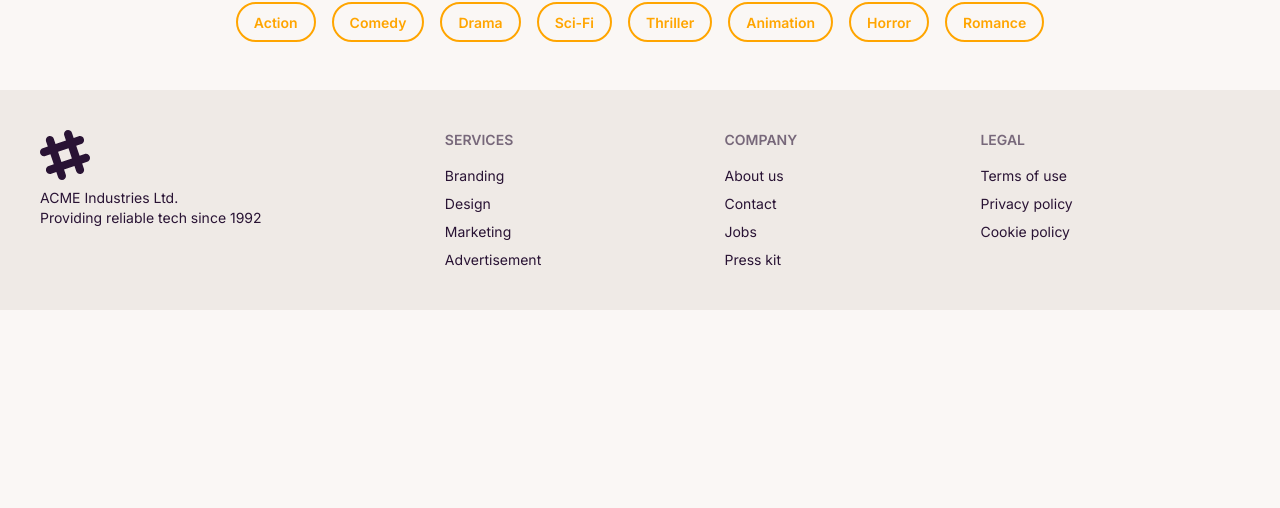
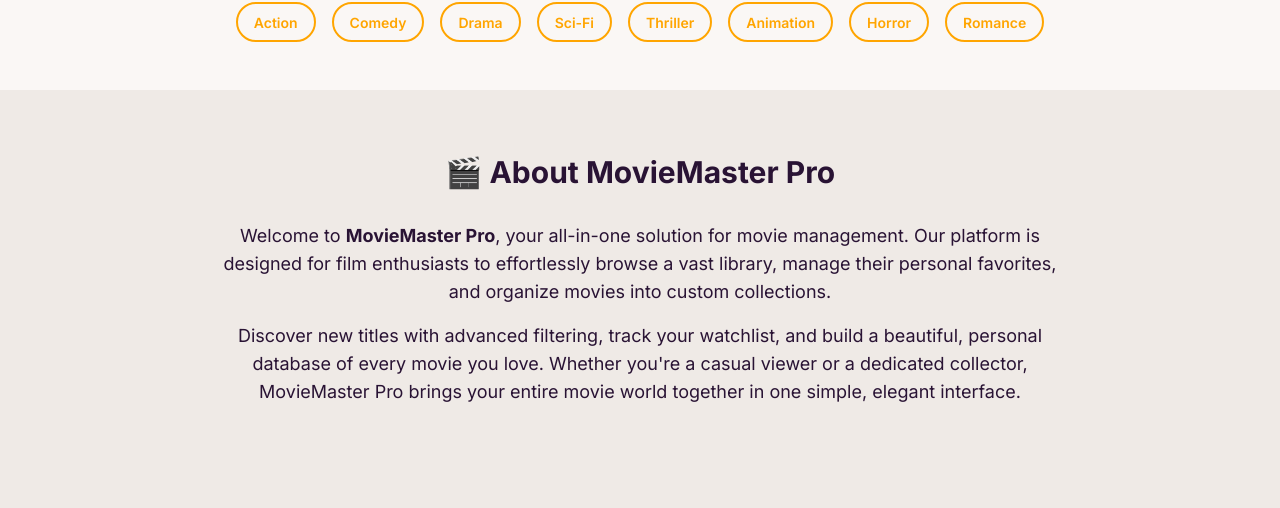
Before and after one commit to Md-Sakib-Rahman/MovieMasterPro_Client, a React (Vite) app: page / in a window 1280 px wide. Shown: the part 644-1152 px from the top of the page. Before the commit the page ends 954 px from the top, so only its background shows below. Built offline with nearby package versions, Linux system fonts and the light colour scheme; no server answers.

Commit message:
added about Platform

```diff
--- /dev/null
+++ b/src/Components/AboutPlatform.jsx
@@ -0,0 +1,27 @@
+
+import React from 'react';
+
+const AboutPlatform = () => {
+  return (
+    <div className="py-16 bg-base-200"> {/* Uses a light background color */}
+      <div className="container mx-auto max-w-4xl px-4">
+
+        {/* Section Title */}
+        <h2 className="text-3xl font-bold text-center mb-8">
+          🎬 About MovieMaster Pro
+        </h2>
+
+        {/* Content Paragraphs */}
+        <p className="text-center text-lg mb-4">
+          Welcome to <strong>MovieMaster Pro</strong>, your all-in-one solution for movie management. Our platform is designed for film enthusiasts to effortlessly browse a vast library, manage their personal favorites, and organize movies into custom collections.
+        </p>
+        <p className="text-center text-lg">
+          Discover new titles with advanced filtering, track your watchlist, and build a beautiful, personal database of every movie you love. Whether you're a casual viewer or a dedicated collector, MovieMaster Pro brings your entire movie world together in one simple, elegant interface.
+        </p>
+
+      </div>
+    </div>
+  );
+};
+
+export default AboutPlatform;
--- a/src/Pages/HomePage.jsx
+++ b/src/Pages/HomePage.jsx
@@ -4,6 +4,7 @@
 import TopRatedMovies from '../Components/TopRatedMovies'
 import { Context } from '../Context/Context'
 import GenreSection from '../Components/GenreSection'
+import AboutPlatform from '../Components/AboutPlatform'
 
 const HomePage = () => {
 
@@ -22,6 +23,9 @@
       <div>
         <GenreSection/>
       </div>
+      <div>
+        <AboutPlatform/>
+      </div>
     </div>
   )
 }
```
